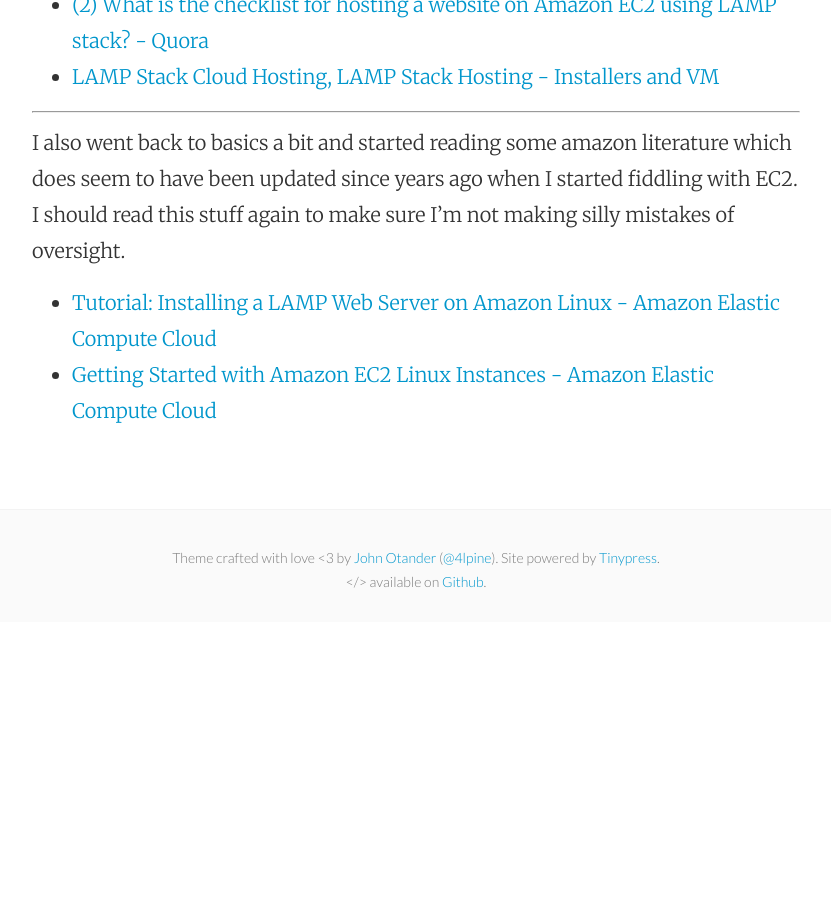
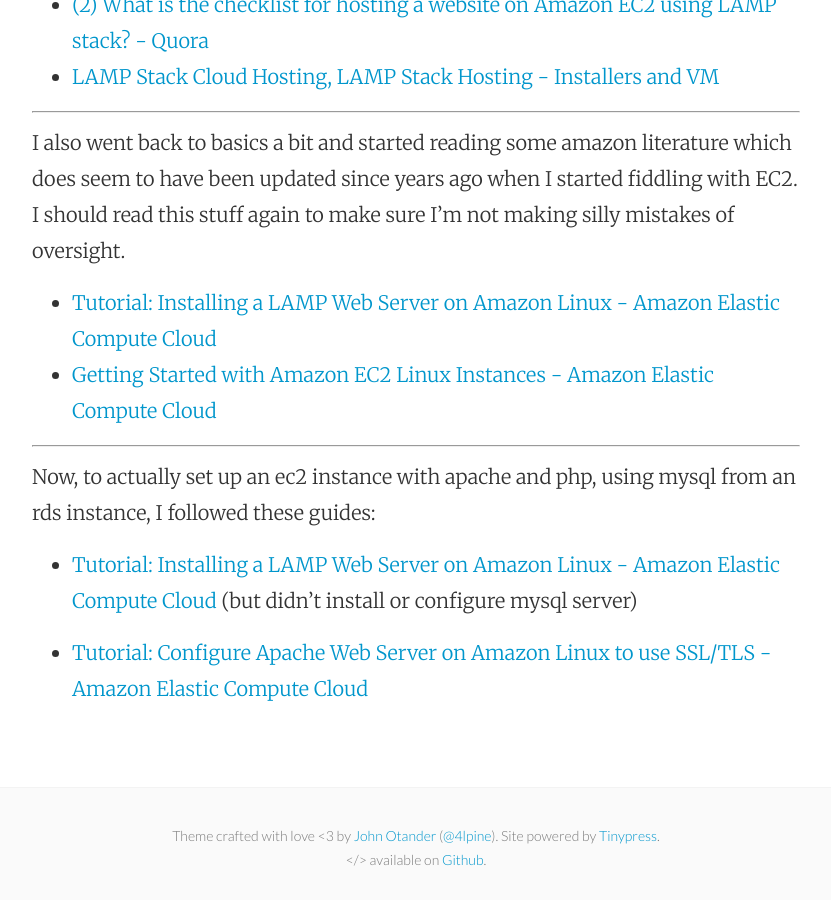
Before and after one commit to mattymaloney/mattymaloney.github.io, a Jekyll site: the page built from _posts/2016-02-29-ec2-lamp-stack.md, in a window 1280 px wide and 900 px high, scrolled down 1100 px. Shown: the whole window, without its empty margins (224-1055 px from the left). Built offline with Jekyll 4.4.1, drawn with Linux system fonts in a browser that asks for light colours; before the commit the page ends 1722 px from its top, so only the background shows below that.

Commit message:
Updated 2016-02-29-ec2-lamp-stack.md

```diff
--- a/_posts/2016-02-29-ec2-lamp-stack.md
+++ b/_posts/2016-02-29-ec2-lamp-stack.md
@@ -3,6 +3,7 @@
 layout: post
 title: EC2 LAMP Stack Implementation Options and Considerations
 ---
+
 
 
 I was just starting to look into ways to improve our LAMP stack implementation on EC2, but I need to clean up and concentrate on some other tasks. This is what I found so far:
@@ -22,3 +23,11 @@
 
 * [Tutorial: Installing a LAMP Web Server on Amazon Linux - Amazon Elastic Compute Cloud](http://docs.aws.amazon.com/AWSEC2/latest/UserGuide/install-LAMP.html)
 * [Getting Started with Amazon EC2 Linux Instances - Amazon Elastic Compute Cloud](http://docs.aws.amazon.com/AWSEC2/latest/UserGuide/EC2_GetStarted.html#ec2-launch-instance_linux)
+
+---
+
+Now, to actually set up an ec2 instance with apache and php, using mysql from an rds instance, I followed these guides:
+
+* [Tutorial: Installing a LAMP Web Server on Amazon Linux - Amazon Elastic Compute Cloud](http://docs.aws.amazon.com/AWSEC2/latest/UserGuide/install-LAMP.html) (but didn't install or configure mysql server)
+
+* [Tutorial: Configure Apache Web Server on Amazon Linux to use SSL/TLS - Amazon Elastic Compute Cloud](http://docs.aws.amazon.com/AWSEC2/latest/UserGuide/SSL-on-an-instance.html)
```
